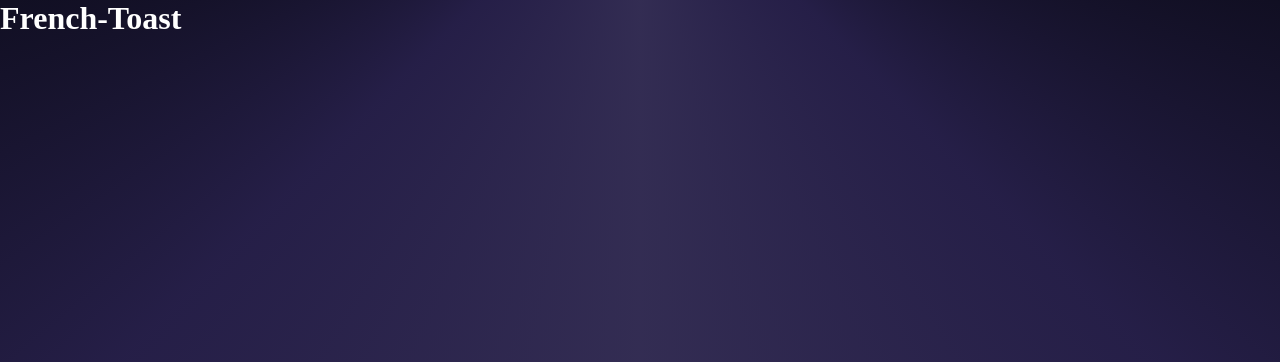
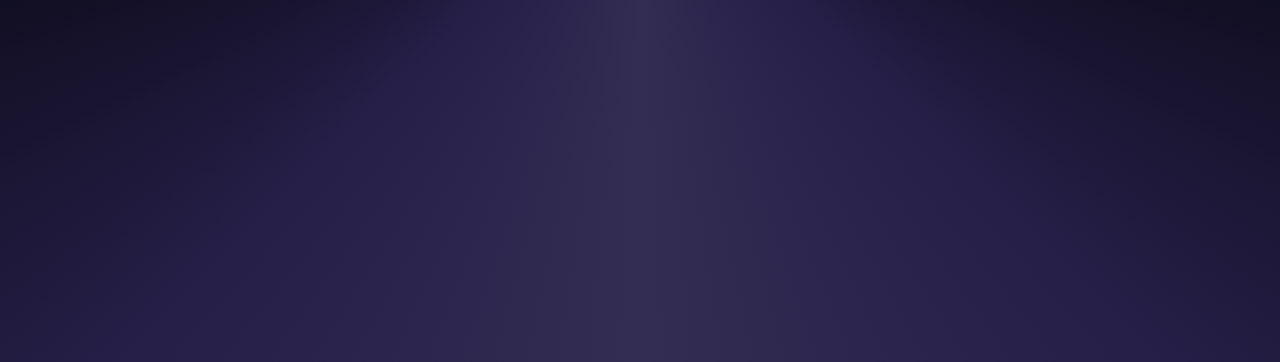
Before and after one commit to Genesispro-maker/french-toast, a React (Vite) app in the folder french-toast/: page / in a window 1280 px wide. Shown: the top 362 px of the page. Built offline with nearby package versions, Linux system fonts and the light colour scheme.

Commit message:
Update App.tsx

```diff
--- a/french-toast/src/App.tsx
+++ b/french-toast/src/App.tsx
@@ -1,3 +1,7 @@
 export function App(){
-  return <h1>French-Toast</h1>
+  return (
+    <>
+
+    </>
+  )
 }
```
